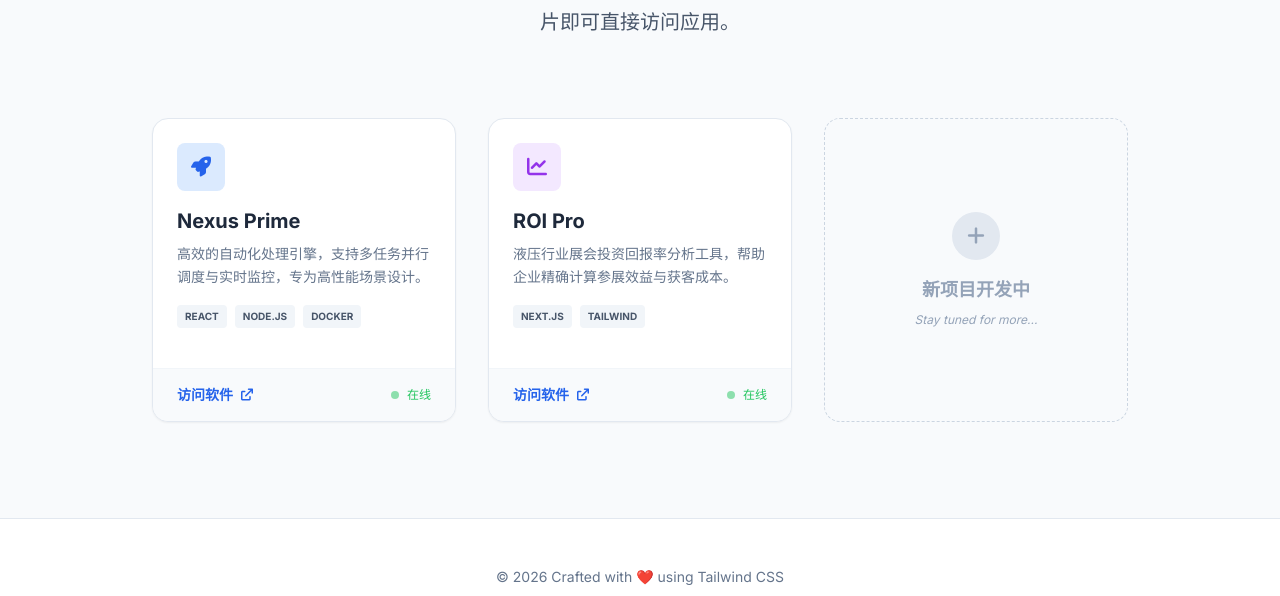
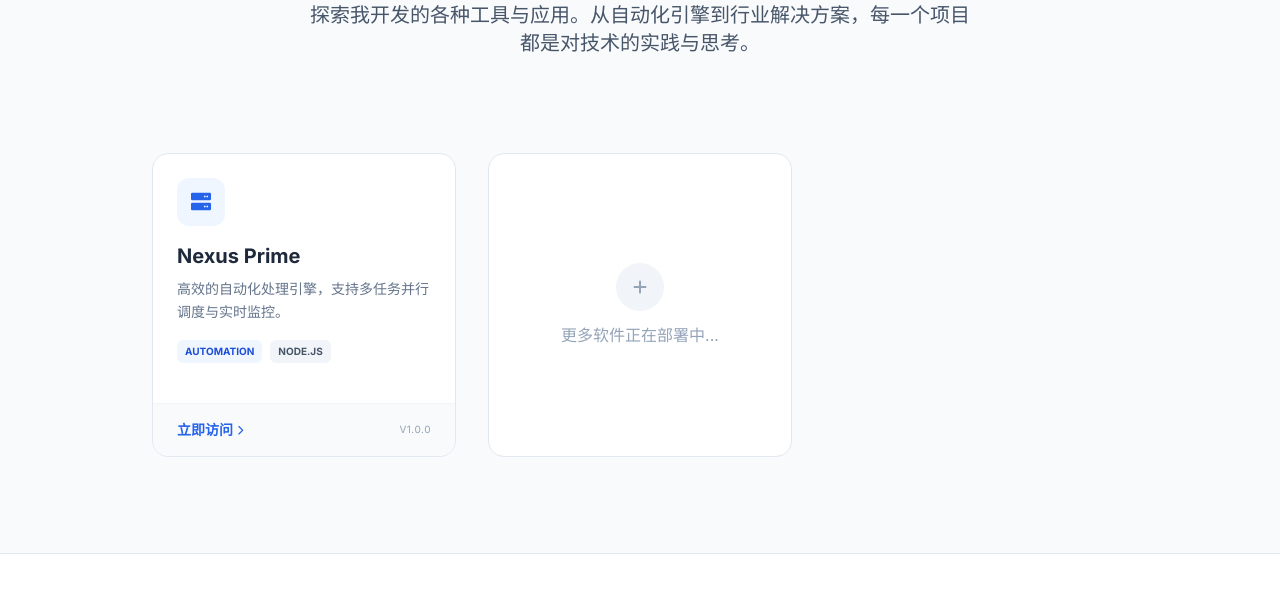
Before and after one commit to patrick1130/homepage, a plain HTML site: page index.html in a window 1280 px wide. Shown: the part 244-840 px from the top of the page. Drawn offline with nearby package versions, Linux system fonts and the light colour scheme.

Commit message:
Add files via upload

```diff
--- a/index.html
+++ b/index.html
@@ -3,7 +3,8 @@
 <head>
     <meta charset="UTF-8">
     <meta name="viewport" content="width=device-width, initial-scale=1.0">
-    <title>My Software Portfolio | 软件作品集</title>
+    <title>Patrick's Software Hub | 作品集</title>
+    <base href="/homepage/">
     <script src="https://cdn.tailwindcss.com"></script>
     <link rel="stylesheet" href="https://cdnjs.cloudflare.com/ajax/libs/font-awesome/6.0.0/css/all.min.css">
     <style>
@@ -11,12 +12,14 @@
         body {
             font-family: 'Inter', sans-serif;
             background-color: #f8fafc;
+            scroll-behavior: smooth;
         }
         .project-card {
             transition: all 0.3s cubic-bezier(0.4, 0, 0.2, 1);
         }
         .project-card:hover {
             transform: translateY(-5px);
+            box-shadow: 0 20px 25px -5px rgb(0 0 0 / 0.1), 0 8px 10px -6px rgb(0 0 0 / 0.1);
         }
     </style>
 </head>
@@ -24,20 +27,22 @@
 
     <nav class="bg-white/80 backdrop-blur-md sticky top-0 z-50 border-b border-slate-200">
         <div class="max-w-5xl mx-auto px-6 h-16 flex items-center justify-between">
-            <span class="text-xl font-bold tracking-tight text-blue-600">DevHub.</span>
-            <div class="space-x-8 text-sm font-medium text-slate-600">
+            <span class="text-xl font-bold tracking-tight text-blue-600">Patrick.Dev</span>
+            <div class="hidden md:flex space-x-8 text-sm font-medium text-slate-600">
                 <a href="#" class="hover:text-blue-600 transition">首页</a>
                 <a href="#projects" class="hover:text-blue-600 transition">软件项目</a>
-                <a href="mailto:your-email@example.com" class="hover:text-blue-600 transition">联系我</a>
+                <a href="mailto:patrick1130@example.com" class="hover:text-blue-600 transition">联系我</a>
             </div>
         </div>
     </nav>
 
-    <header class="py-20 px-6">
+    <header class="py-16 md:py-24 px-6">
         <div class="max-w-5xl mx-auto text-center">
-            <h1 class="text-5xl font-extrabold text-slate-900 mb-6">我的软件实验室</h1>
-            <p class="text-xl text-slate-600 max-w-2xl mx-auto leading-relaxed">
-                这里展示了我独立开发并部署的一系列软件工具与实验性项目。点击下方卡片即可直接访问应用。
+            <h1 class="text-4xl md:text-6xl font-extrabold text-slate-900 mb-6 tracking-tight">
+                我的软件实验室
+            </h1>
+            <p class="text-lg md:text-xl text-slate-600 max-w-2xl mx-auto leading-relaxed">
+                探索我开发的各种工具与应用。从自动化引擎到行业解决方案，每一个项目都是对技术的实践与思考。
             </p>
         </div>
     </header>
@@ -45,72 +50,50 @@
     <main id="projects" class="max-w-5xl mx-auto px-6 pb-24">
         <div class="grid grid-cols-1 md:grid-cols-2 lg:grid-cols-3 gap-8">
 
-            <div class="project-card bg-white rounded-2xl border border-slate-200 shadow-sm overflow-hidden flex flex-col">
+            <div class="project-card bg-white rounded-2xl border border-slate-200 overflow-hidden flex flex-col">
                 <div class="p-6 flex-grow">
-                    <div class="w-12 h-12 bg-blue-100 rounded-lg flex items-center justify-center text-blue-600 mb-4">
-                        <i class="fa-solid fa-rocket text-xl"></i>
+                    <div class="w-12 h-12 bg-blue-50 rounded-xl flex items-center justify-center text-blue-600 mb-4">
+                        <i class="fa-solid fa-server text-xl"></i>
                     </div>
                     <h3 class="text-xl font-bold mb-2 text-slate-800">Nexus Prime</h3>
                     <p class="text-slate-500 text-sm leading-relaxed mb-4">
-                        高效的自动化处理引擎，支持多任务并行调度与实时监控，专为高性能场景设计。
+                        高效的自动化处理引擎，支持多任务并行调度与实时监控。
                     </p>
                     <div class="flex flex-wrap gap-2 mb-4">
-                        <span class="px-2 py-1 bg-slate-100 text-slate-600 text-[10px] font-bold uppercase rounded">React</span>
-                        <span class="px-2 py-1 bg-slate-100 text-slate-600 text-[10px] font-bold uppercase rounded">Node.js</span>
-                        <span class="px-2 py-1 bg-slate-100 text-slate-600 text-[10px] font-bold uppercase rounded">Docker</span>
+                        <span class="px-2 py-1 bg-blue-50 text-blue-700 text-[10px] font-bold uppercase rounded-md">Automation</span>
+                        <span class="px-2 py-1 bg-slate-100 text-slate-600 text-[10px] font-bold uppercase rounded-md">Node.js</span>
                     </div>
                 </div>
                 <div class="px-6 py-4 bg-slate-50 border-t border-slate-100 flex justify-between items-center">
-                    <a href="https://nexus.yourdomain.com" target="_blank" class="text-blue-600 font-semibold text-sm hover:underline flex items-center">
-                        访问软件 <i class="fa-solid fa-arrow-up-right-from-square ml-2 text-xs"></i>
+                    <a href="https://nexus.yourdomain.com" target="_blank" class="text-blue-600 font-bold text-sm hover:text-blue-700 inline-flex items-center">
+                        立即访问 <i class="fa-solid fa-chevron-right ml-1 text-[10px]"></i>
                     </a>
-                    <span class="text-green-500 text-xs flex items-center">
-                        <span class="w-2 h-2 bg-green-500 rounded-full mr-2 animate-pulse"></span> 在线
-                    </span>
+                    <span class="text-slate-400 text-[10px] font-medium uppercase tracking-wider">v1.0.0</span>
                 </div>
             </div>
 
-            <div class="project-card bg-white rounded-2xl border border-slate-200 shadow-sm overflow-hidden flex flex-col">
-                <div class="p-6 flex-grow">
-                    <div class="w-12 h-12 bg-purple-100 rounded-lg flex items-center justify-center text-purple-600 mb-4">
-                        <i class="fa-solid fa-chart-line text-xl"></i>
+            <div class="project-card bg-white rounded-2xl border border-slate-200 overflow-hidden flex flex-col">
+                <div class="p-6 flex-grow flex flex-col items-center justify-center text-center py-12">
+                    <div class="w-12 h-12 bg-slate-100 rounded-full flex items-center justify-center text-slate-400 mb-3">
+                        <i class="fa-solid fa-plus"></i>
                     </div>
-                    <h3 class="text-xl font-bold mb-2 text-slate-800">ROI Pro</h3>
-                    <p class="text-slate-500 text-sm leading-relaxed mb-4">
-                        液压行业展会投资回报率分析工具，帮助企业精确计算参展效益与获客成本。
-                    </p>
-                    <div class="flex flex-wrap gap-2 mb-4">
-                        <span class="px-2 py-1 bg-slate-100 text-slate-600 text-[10px] font-bold uppercase rounded">Next.js</span>
-                        <span class="px-2 py-1 bg-slate-100 text-slate-600 text-[10px] font-bold uppercase rounded">Tailwind</span>
-                    </div>
+                    <p class="text-slate-400 font-medium">更多软件正在部署中...</p>
                 </div>
-                <div class="px-6 py-4 bg-slate-50 border-t border-slate-100 flex justify-between items-center">
-                    <a href="https://roi.yourdomain.com" target="_blank" class="text-blue-600 font-semibold text-sm hover:underline flex items-center">
-                        访问软件 <i class="fa-solid fa-arrow-up-right-from-square ml-2 text-xs"></i>
-                    </a>
-                    <span class="text-green-500 text-xs flex items-center">
-                        <span class="w-2 h-2 bg-green-500 rounded-full mr-2 animate-pulse"></span> 在线
-                    </span>
-                </div>
-            </div>
-
-            <div class="project-card bg-slate-50 rounded-2xl border border-dashed border-slate-300 overflow-hidden flex flex-col items-center justify-center p-8 text-center">
-                <div class="w-12 h-12 bg-slate-200 rounded-full flex items-center justify-center text-slate-400 mb-4">
-                    <i class="fa-solid fa-plus text-xl"></i>
-                </div>
-                <h3 class="text-lg font-semibold text-slate-400">新项目开发中</h3>
-                <p class="text-slate-400 text-xs mt-2 italic text-balance">Stay tuned for more...</p>
             </div>
 
         </div>
     </main>
 
     <footer class="border-t border-slate-200 py-12 bg-white">
-        <div class="max-w-5xl mx-auto px-6 text-center">
-            <p class="text-slate-500 text-sm mb-4">© 2026 Crafted with ❤️ using Tailwind CSS</p>
-            <div class="flex justify-center space-x-6 text-slate-400">
-                <a href="#" class="hover:text-slate-600"><i class="fa-brands fa-github text-lg"></i></a>
-                <a href="#" class="hover:text-slate-600"><i class="fa-brands fa-x-twitter text-lg"></i></a>
+        <div class="max-w-5xl mx-auto px-6 flex flex-col md:flex-row justify-between items-center gap-6">
+            <p class="text-slate-500 text-sm">© 2026 Patrick. 使用 Tailwind CSS 构建</p>
+            <div class="flex space-x-6">
+                <a href="https://github.com/patrick1130" target="_blank" class="text-slate-400 hover:text-slate-900 transition">
+                    <i class="fa-brands fa-github text-xl"></i>
+                </a>
+                <a href="#" class="text-slate-400 hover:text-blue-400 transition">
+                    <i class="fa-brands fa-weixin text-xl"></i>
+                </a>
             </div>
         </div>
     </footer>
```
